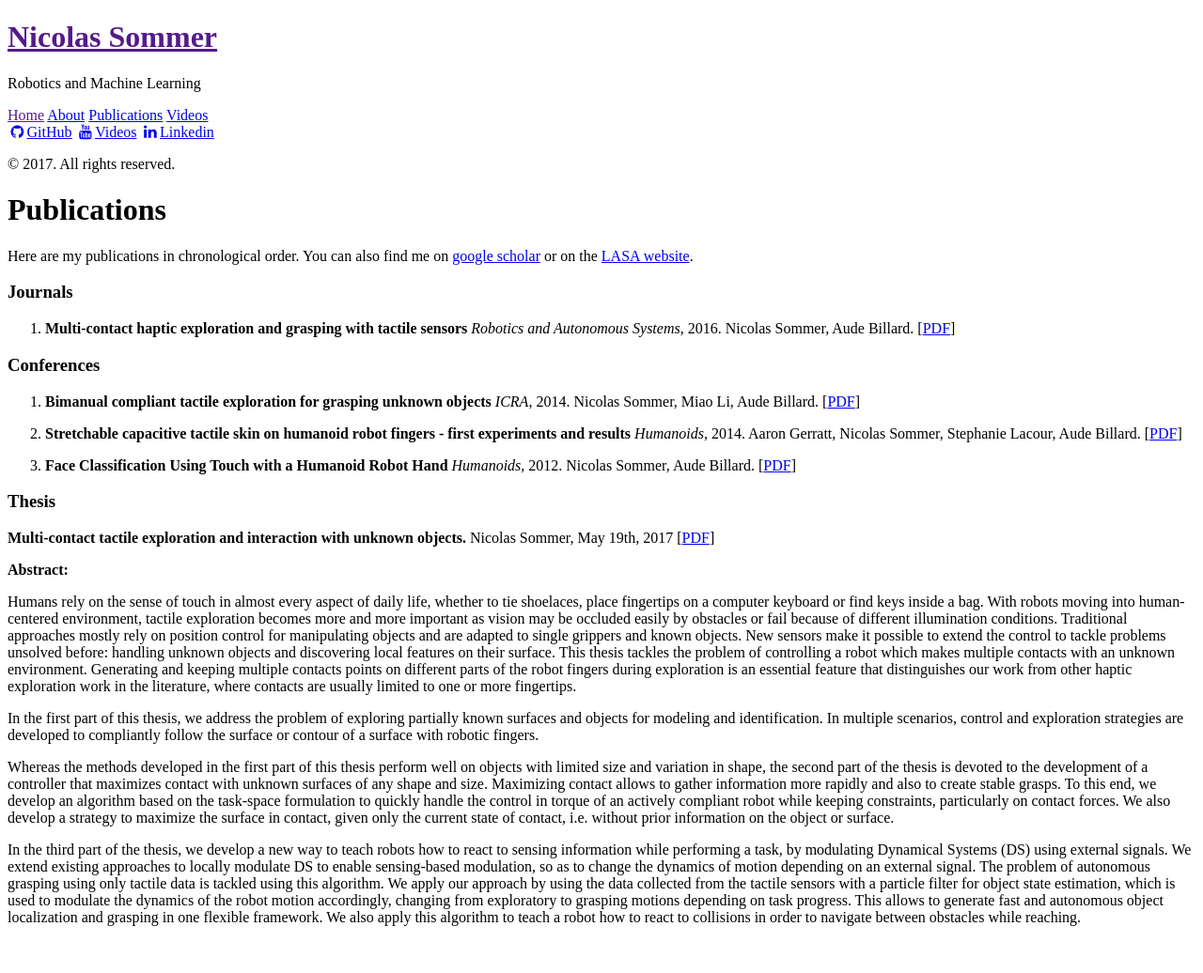
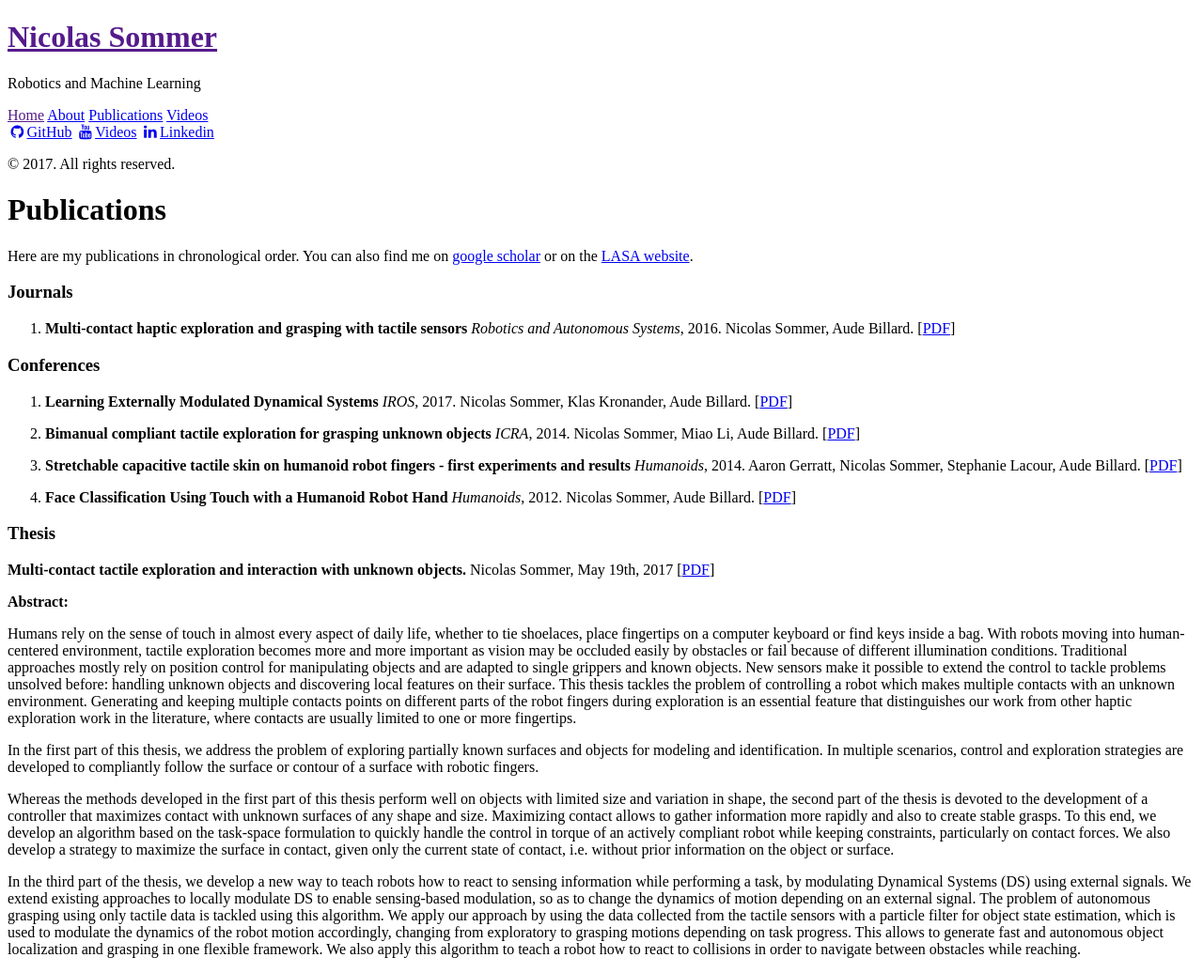
Before and after one commit to nisommer/nisommer.github.io, a Jekyll site: the page built from publications.md, in a window 1280 px wide. Shown: the whole page at 94% size. Built offline with Jekyll 4.4.1, drawn with Linux system fonts in a browser that asks for light colours; nearby versions of some CDN libraries; before the commit the page ends 1002 px from its top, so only the background shows below that.

Commit message:
Added iros2017 publication

```diff
--- a/publications.md
+++ b/publications.md
@@ -15,6 +15,11 @@ Nicolas Sommer, Aude Billard.
 
 
 ### Conferences
+
+1. **Learning Externally Modulated Dynamical Systems**
+*IROS*, 2017.
+Nicolas Sommer, Klas Kronander, Aude Billard.
+[[PDF]({{ site.url}}/pubs/iros_2017.pdf)]
 
 1. **Bimanual compliant tactile exploration for grasping unknown objects**
 *ICRA*, 2014.
```
Also changed, not shown: 1 other file.
